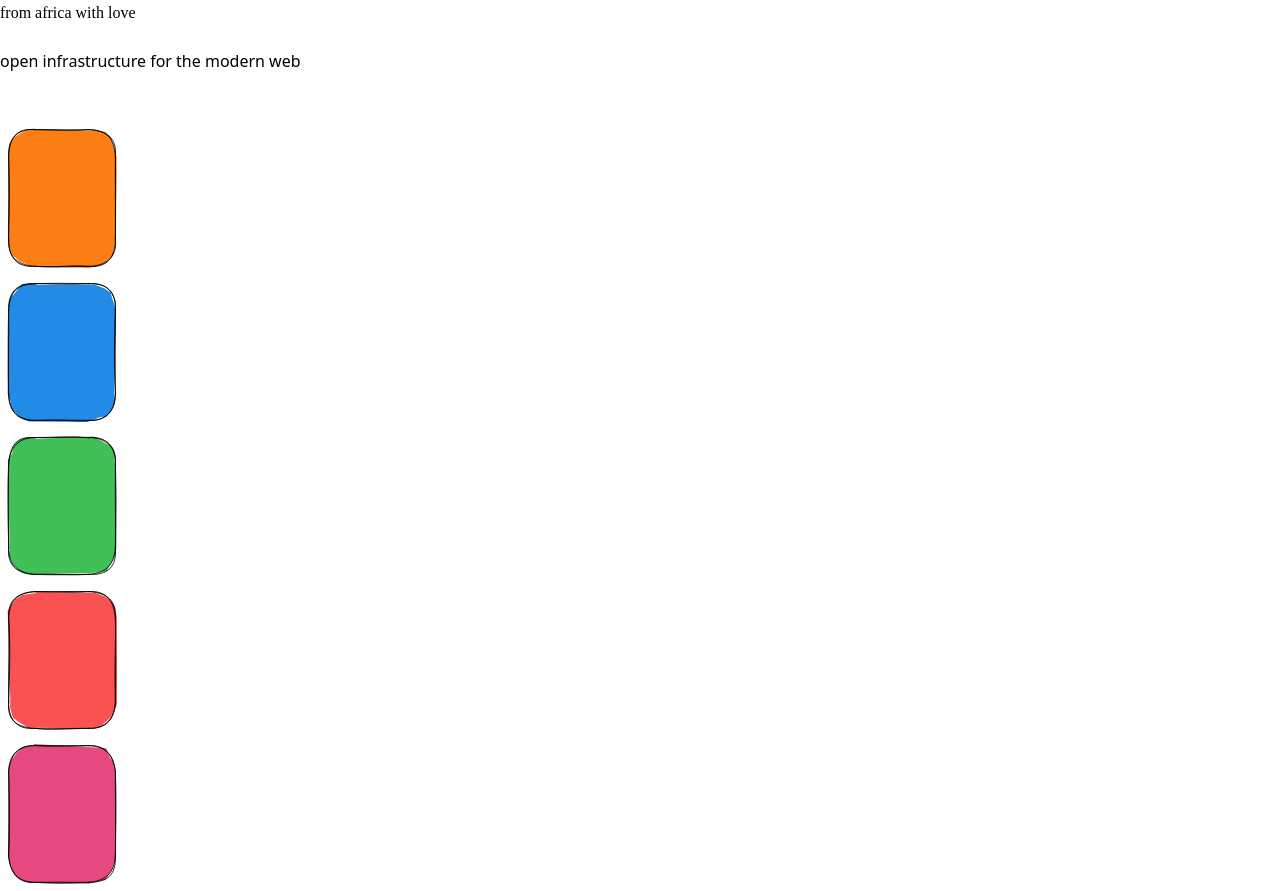
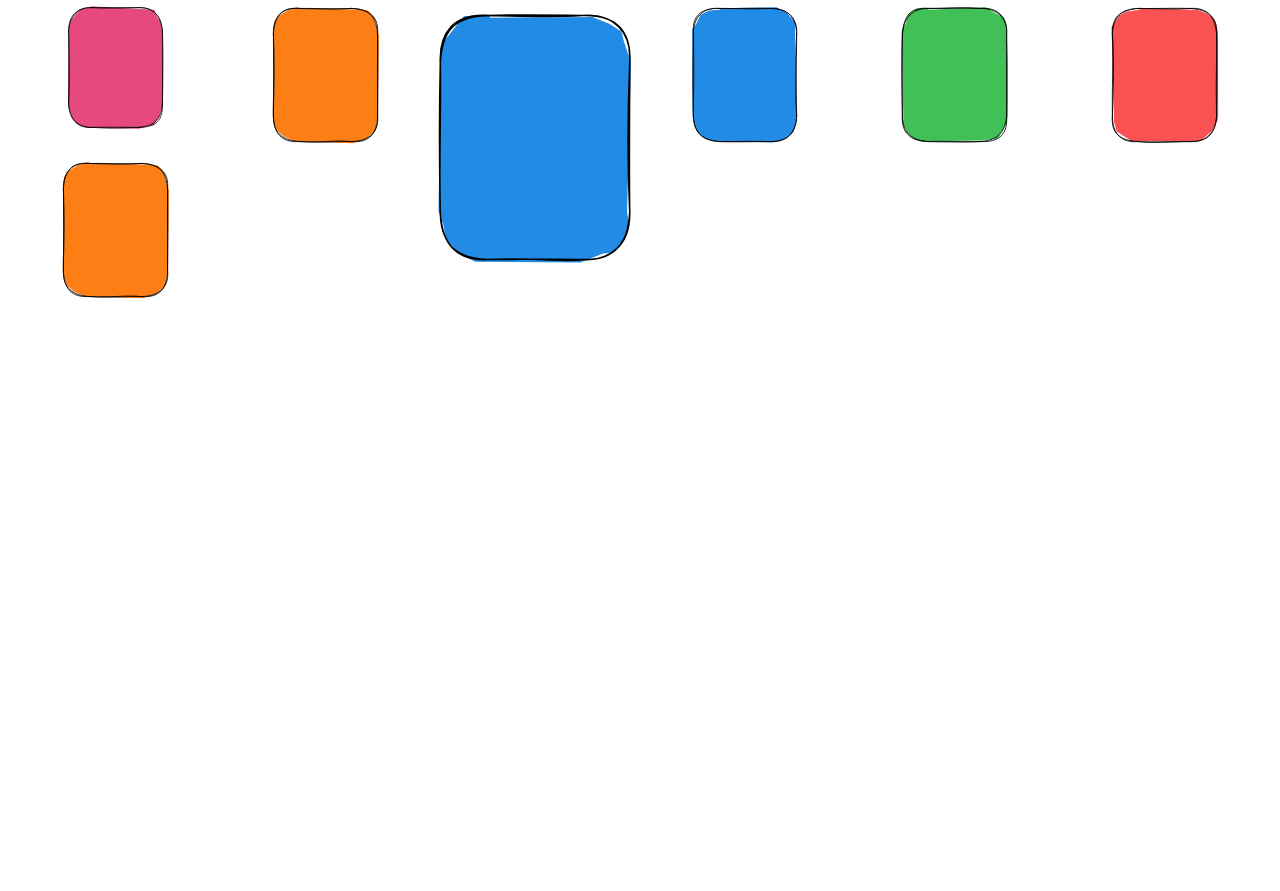
Before and after one commit to fromafrica/website, a SvelteKit app: page / in a window 1280 px wide. After the commit the page ends 800 px from the top, so only its background shows below. Built offline with nearby package versions, Linux system fonts and the light colour scheme; a web font is replaced by a local one.

Commit message:
grid layout++

```diff
--- a/package.json
+++ b/package.json
@@ -1,6 +1,6 @@
 {
 	"name": "fawl-org",
-	"version": "0.2.1",
+	"version": "0.3.0",
 	"private": true,
 	"scripts": {
 		"dev": "vite dev",
--- a/src/app.html
+++ b/src/app.html
@@ -7,7 +7,7 @@
 		<meta name="viewport" content="width=device-width" />
 		%sveltekit.head%
 	</head>
-	<body data-sveltekit-preload-data="hover">
+	<body data-sveltekit-preload-data="hover" style="background-color: #fff;">
 		<div style="display: contents">%sveltekit.body%</div>
 	</body>
 </html>
--- a/src/routes/+layout.svelte
+++ b/src/routes/+layout.svelte
@@ -10,10 +10,6 @@
     }
 </style>
 
-<div class="w-full container mx-auto text-center my-10">
-    <span class="text-4xl"><a href="/">from africa with love</a></span>
-    <br/><br/>
-    <span class="text-md text-gray-500">open infrastructure for the modern web</span>
-    <br/><br/><br/>
+<div class="w-full mx-auto m-2">
     <slot/>
 </div>
--- a/src/routes/+page.svelte
+++ b/src/routes/+page.svelte
@@ -3,13 +3,112 @@
 </script>
 
 <style>
-
+   @media only screen and (max-width: 480px) {
+        .wrapper {
+          width: 98%;
+          margin: 0 auto;
+          display: grid;
+          grid-template-columns: repeat(2, 1fr);
+          grid-auto-rows: 150px;
+          grid-gap: 5px;
+          grid-auto-flow: dense;
+        }
+        .item {
+          color: white;
+          padding: 0px;
+          border-radius: 4px;
+        }
+        .item:nth-child(even) {
+          /* background: #ececec; */
+        }
+        .hero {
+          grid-column: span 2;
+          grid-row: span 2;
+        }
+        .interesting {
+          grid-column: span 2;
+          grid-row: span 1;
+        }
+        .vert {
+          grid-column: span 1;
+          grid-row: span 2;
+        }
+      }
+      @media only screen and (min-width: 481px) {
+        .wrapper {
+          width: 98%;
+          margin: 0 auto;
+          display: grid;
+          grid-template-columns: repeat( auto-fit, minmax(200px, 3fr) );
+          grid-auto-rows: 150px;
+          grid-gap: 5px;
+          grid-auto-flow: dense;
+        }
+        .item {
+          color: white;
+          padding: 0px;
+          border-radius: 4px;
+        }
+        .item:nth-child(even) {
+          /* background: #ececec; */
+        }
+        .hero {
+          grid-column: span 2;
+          grid-row: span 2;
+        }
+        .interesting {
+          grid-column: span 2;
+          grid-row: span 1;
+        }
+        .vert {
+          grid-column: span 1;
+          grid-row: span 2;
+        }
+      }
+      @media only screen and (min-width: 630px) {
+        .wrapper {
+          width: 98%;
+          margin: 0 auto;
+          display: grid;
+          grid-template-columns: repeat( auto-fit, minmax(200px, 3fr) );
+          grid-auto-rows: 150px;
+          grid-gap: 5px;
+          grid-auto-flow: dense;
+        }
+        .item {
+          color: white;
+          padding: 0px;
+          text-align: center;
+          border-radius: 4px;
+        }
+        .item:nth-child(even) {
+          /* background: #ececec; */
+        }
+        .item:hover {
+          cursor: pointer;
+        }
+        .hero {
+          grid-column: span 2;
+          grid-row: span 2;
+        }
+        .interesting {
+          grid-column: span 2;
+          grid-row: span 1;
+        }
+        .vert {
+          grid-column: span 1;
+          grid-row: span 2;
+        }
+      }
 </style>
 
-<div class="grid content-center md:grid-cols-3 lg:grid-cols-5 gap-y-8 gap-x-2.5">
-    <div class="col-span-1 w-40 mx-auto"><a href="/rexrs"><img class="inline text-center" alt="rex.rs" width="124" height="144" src="/card-re.svg"/></a></div>
-    <div class="col-span-1 w-40 mx-auto"><a href="/fawldev"><img class="inline text-center" alt="fawl.dev" width="124" height="144" src="/card-fd.svg"/></a></div>
-    <div class="col-span-1 w-40 mx-auto"><a href="/kocodev"><img class="inline text-center" alt="koco.dev" width="124" height="144" src="/card-ko.svg"/></a></div>
-    <div class="col-span-1 w-40 mx-auto"><a href="/loonieapp"><img class="inline text-center" alt="loonie.app" width="124" height="144" src="/card-ln.svg"/></a></div>
-    <div class="col-span-1 w-40 mx-auto"><a href="/fawlapp"><img class="inline text-center" alt="fawl.app" width="124" height="144" src="/card-fa.svg"/></a></div>
+<div class="wrapper">
+    <div class="item"><img src="card-fa.svg" alt="" style="height: 90%; margin: auto; text-align: center; object-fit: cover; overflow: hidden; pointer-events: none; border-radius: 4px;"></div>
+    <div class="item"><img src="card-re.svg" alt="" style="height: 100%; margin: auto; object-fit: cover; overflow: hidden; pointer-events: none; border-radius: 4px;"></div>
+    <div class="item vert"><img src="card-fd.svg" alt="" style="height: 90%; margin: auto; object-fit: cover; overflow: hidden; pointer-events: none; border-radius: 4px;"></div>
+    <div class="item"><img src="card-hr.svg" alt="" style="height: 100%; margin: auto; object-fit: cover; overflow: hidden; pointer-events: none; border-radius: 4px;"></div>
+    <div class="item"><img src="card-ko.svg" alt="" style="height: 100%; margin: auto; object-fit: cover; overflow: hidden; pointer-events: none; border-radius: 4px;"></div>
+    <div class="item"><img src="card-ln.svg" alt="" style="height: 100%; margin: auto; object-fit: cover; overflow: hidden; pointer-events: none; border-radius: 4px;"></div>
+    <!-- <div class="item hero bg-stone-900"><img src="love.jpeg" alt="" style="height: 100%; margin: auto; object-fit: cover; overflow: hidden; pointer-events: none; border-radius: 4px;"></div> -->
+    <div class="item"><img src="card-re.svg" alt="" style="height: 100%; margin: auto; object-fit: cover; overflow: hidden; pointer-events: none; border-radius: 4px;"></div>
 </div>
```
